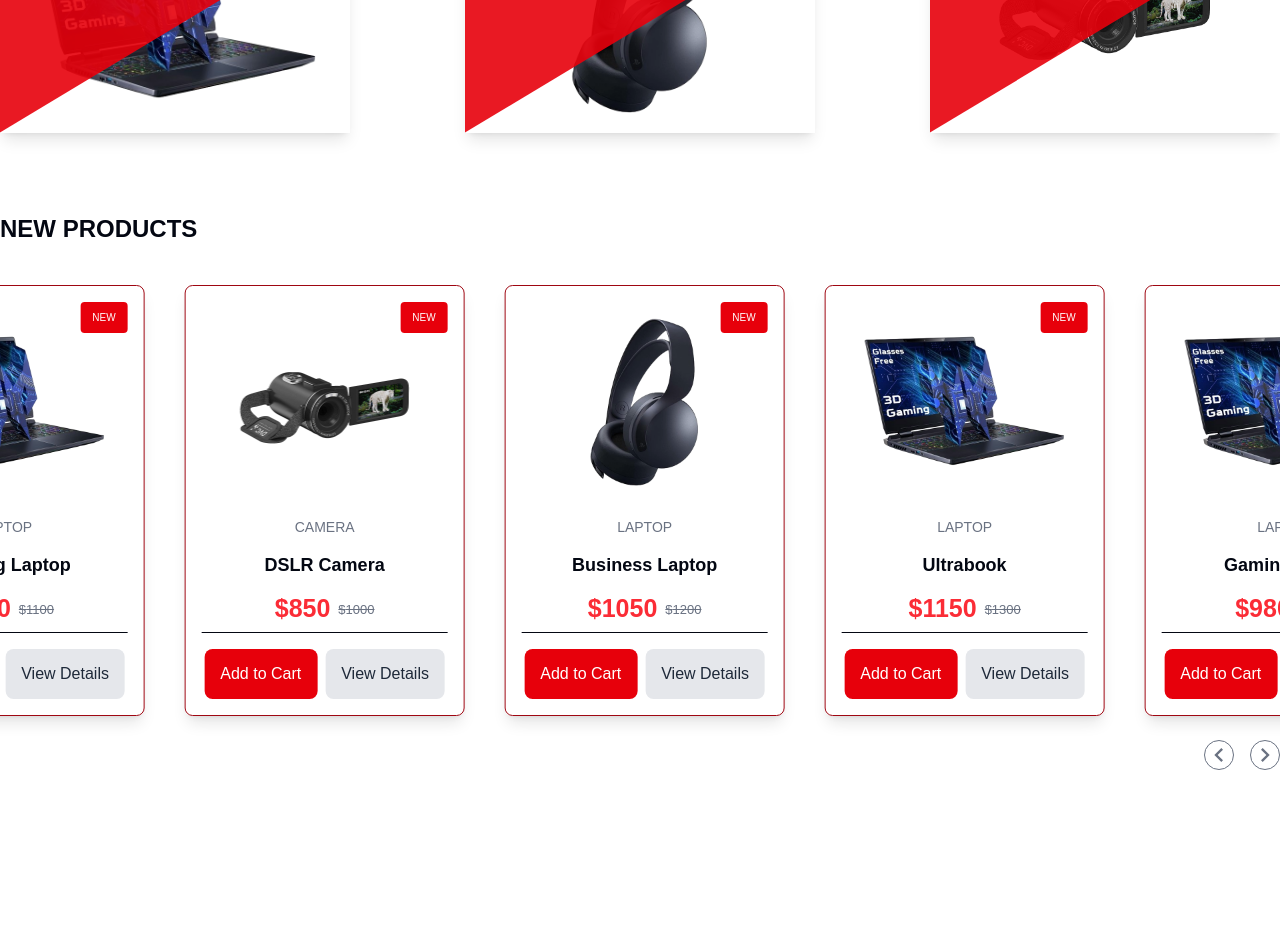
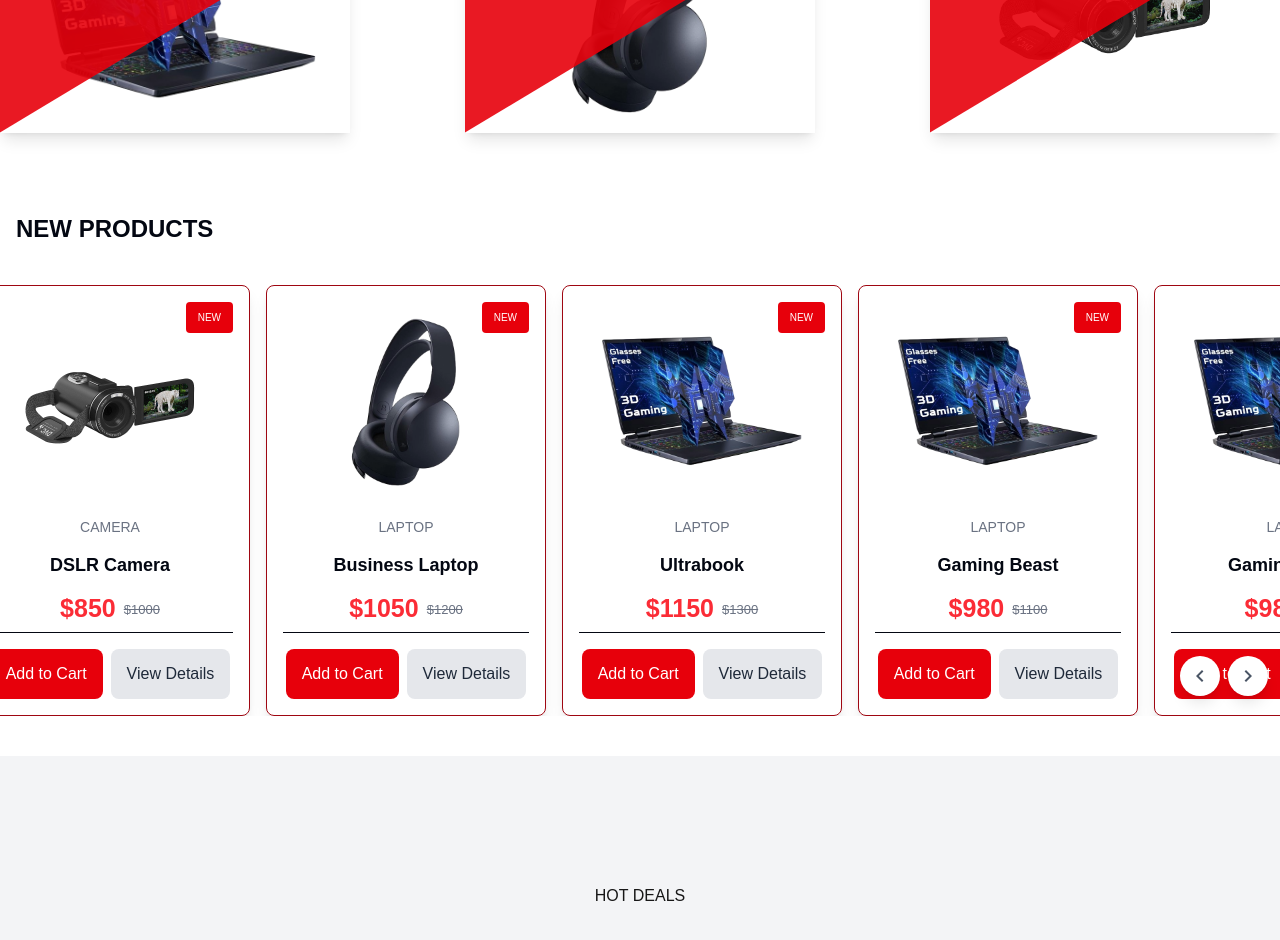
Before and after one commit to vidushalakshan/3D-Ecommerce, a Next.js app in the folder frontend/: page / in a window 1280 px wide. Shown: the part 360-1300 px from the top of the page. Before the commit the page ends 1130 px from the top, so only its background shows below. Built offline with nearby package versions, Linux system fonts and the light colour scheme.

Commit message:
updated arrow in newproduct

```diff
--- a/frontend/src/app/page.jsx
+++ b/frontend/src/app/page.jsx
@@ -3,6 +3,7 @@ import NavBar from "@/components/layout/NavBar"
 import BottomNavBar from "@/components/layout/BottomNavBar"
 import Collection from "@/components/pages/collection/Collection"
 import NewProduct from "@/components/pages/newProduct/NewProduct"
+import Hotdeal from "@/components/pages/hotDeal/Hotdeal"
 
 const page = () => {
   return (
@@ -12,6 +13,7 @@ const page = () => {
       <BottomNavBar />
       <Collection />
       <NewProduct />
+      <Hotdeal />
     </div>
   )
 }
--- /dev/null
+++ b/frontend/src/components/pages/hotDeal/Hotdeal.jsx
@@ -0,0 +1,11 @@
+
+
+const Hotdeal = () => {
+  return (
+    <section className="h-70 w-full bg-gray-100 flex items-center justify-center mt-10">
+        HOT DEALS
+    </section>
+  )
+}
+
+export default Hotdeal
--- a/frontend/src/components/pages/newProduct/NewProduct.jsx
+++ b/frontend/src/components/pages/newProduct/NewProduct.jsx
@@ -1,10 +1,9 @@
 "use client";
 import Image from "next/image";
 import images from "@/constants/images";
-import { motion, useAnimation } from "framer-motion";
-import { useState, useEffect } from "react";
-import { MdKeyboardArrowLeft } from "react-icons/md";
-import { MdKeyboardArrowRight } from "react-icons/md";
+import { motion } from "framer-motion";
+import { useState, useEffect, useRef } from "react";
+import { MdKeyboardArrowLeft, MdKeyboardArrowRight } from "react-icons/md";
 
 const products = [
   {
@@ -49,8 +48,7 @@ const products = [
   },
 ];
 
-const ProductCard = ({ product }) => {
-  return (
+const ProductCard = ({ product }) => (
   <div className="flex-shrink-0 relative flex flex-col items-center border p-4 w-[280px] rounded-lg shadow-lg text-center mx-2 hover:border-2 border-red-800">
     <div className="flex justify-center items-center h-[200px]">
       <Image
@@ -87,39 +85,79 @@ const ProductCard = ({ product }) => {
     </span>
   </div>
 );
+
+const NewProduct = () => {
+  const [x, setX] = useState(0);
+  const cardWidth = 300; // card + margin
+  const totalWidth = products.length * cardWidth;
+  const intervalRef = useRef(null);
+
+  // Auto-scroll
+  const startAutoScroll = () => {
+    if (intervalRef.current) return;
+    intervalRef.current = setInterval(() => {
+      setX((prev) => {
+        let next = prev - 1; // Slower smooth movement
+        if (Math.abs(next) >= totalWidth) {
+          return 0; // reset when first list moves out
+        }
+        return next;
+      });
+    }, 16); // ~60fps
   };
 
-const NewProduct = () => {
-  const controls = useAnimation();
-  const [isPaused, setIsPaused] = useState(false);
+  const stopAutoScroll = () => {
+    clearInterval(intervalRef.current);
+    intervalRef.current = null;
+  };
 
   useEffect(() => {
-    if (!isPaused) {
-      controls.start({
-        x: ["0%", "-100%"],
-        transition: { duration: 50, repeat: Infinity, ease: "linear" },
-      });
-    } else {
-      controls.stop();
-    }
-  }, [isPaused, controls]);
+    startAutoScroll();
+    return () => stopAutoScroll();
+  }, []);
+
+  // Manual Controls
+  const moveLeft = () => {
+    stopAutoScroll();
+    setX((prev) => prev + cardWidth);
+  };
+
+  const moveRight = () => {
+    stopAutoScroll();
+    setX((prev) => prev - cardWidth);
+  };
 
   return (
-    <section className="max-w-7xl mx-auto text-gray-950 overflow-hidden">
+    <section className="max-w-7xl mx-auto text-gray-950 overflow-hidden relative px-4">
       <h1 className="text-gray-950 text-2xl font-bold pt-20">NEW PRODUCTS</h1>
+      <div
+        className="relative pt-10"
+        onMouseEnter={stopAutoScroll}
+        onMouseLeave={startAutoScroll}
+      >
         <motion.div
-        className="flex flex-nowrap gap-6 pt-10 cursor-pointer"
-        animate={controls}
-        onMouseEnter={() => setIsPaused(true)}
-        onMouseLeave={() => setIsPaused(false)}
+          className="flex flex-nowrap"
+          style={{ x }}
+          transition={{ ease: "linear", duration: 0 }}
         >
           {[...products, ...products].map((product, index) => (
             <ProductCard key={index} product={product} />
           ))}
         </motion.div>
-      <div className="flex justify-end items-center  gap-4 mt-6 text-gray-500 ">
-        <MdKeyboardArrowLeft className="w-[30px] h-[30px] border rounded-4xl hover:text-gray-800 hover:cursor-pointer"/>
-        <MdKeyboardArrowRight className="w-[30px] h-[30px] border rounded-4xl hover:text-gray-800 hover:cursor-pointer"/>
+      </div>
+      <div className="absolute bottom-0 right-13  ">
+        <button
+          onClick={moveLeft}
+          className="transform -translate-y-1/2 bg-white shadow-lg rounded-full p-2 hover:bg-gray-100 hover:cursor-pointer mr-2"
+        >
+          <MdKeyboardArrowLeft className="w-6 h-6  text-gray-600" />
+        </button>
+        <button
+          onClick={moveRight}
+          className="absolute transform -translate-y-1/2 bg-white shadow-lg rounded-full p-2 hover:bg-gray-100 hover:cursor-pointer"
+        >
+          <MdKeyboardArrowRight className="w-6 h-6 text-gray-600" />
+        </button>
       </div>
     </section>
   );
```
Lines whose indentation alone changed are shown as unchanged.
